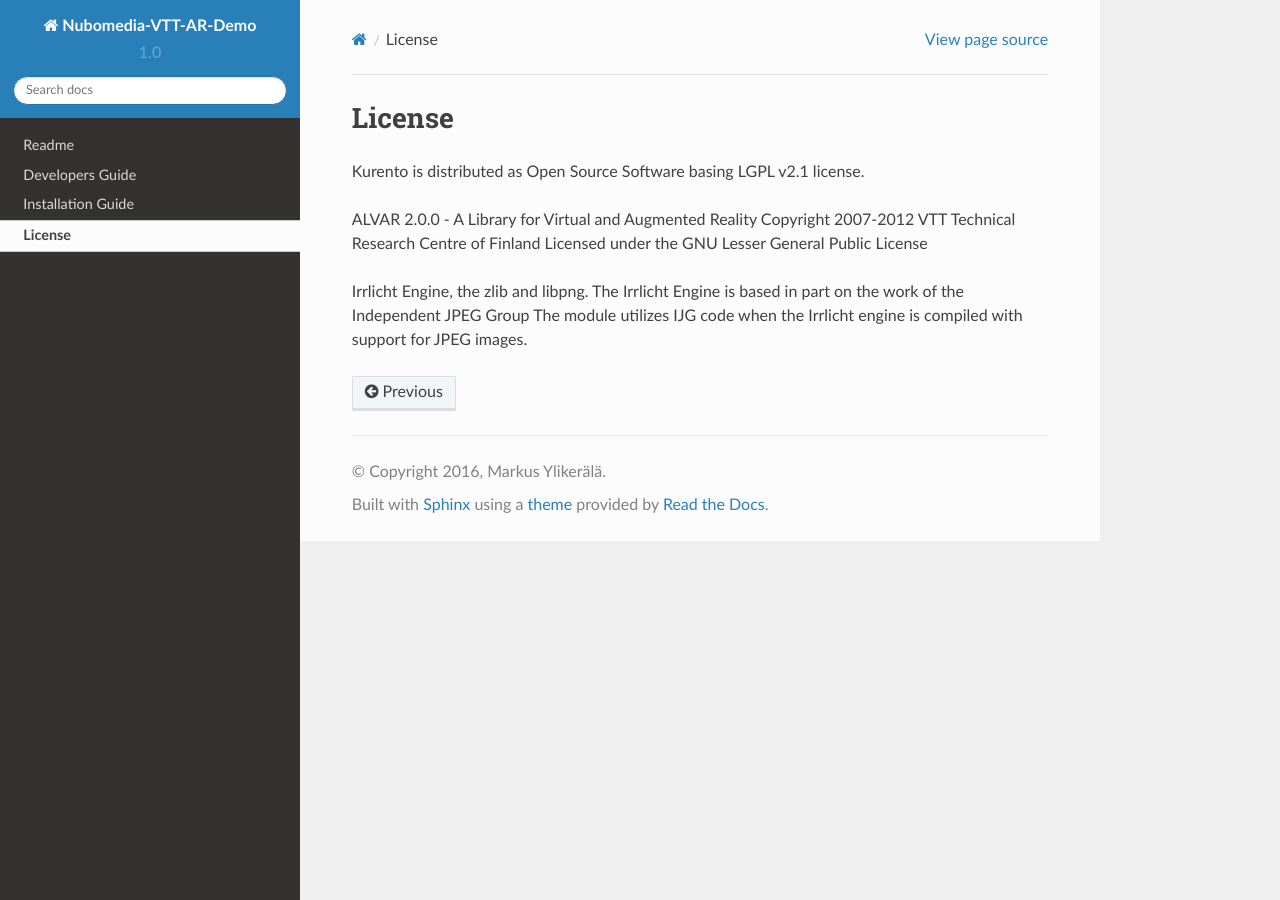
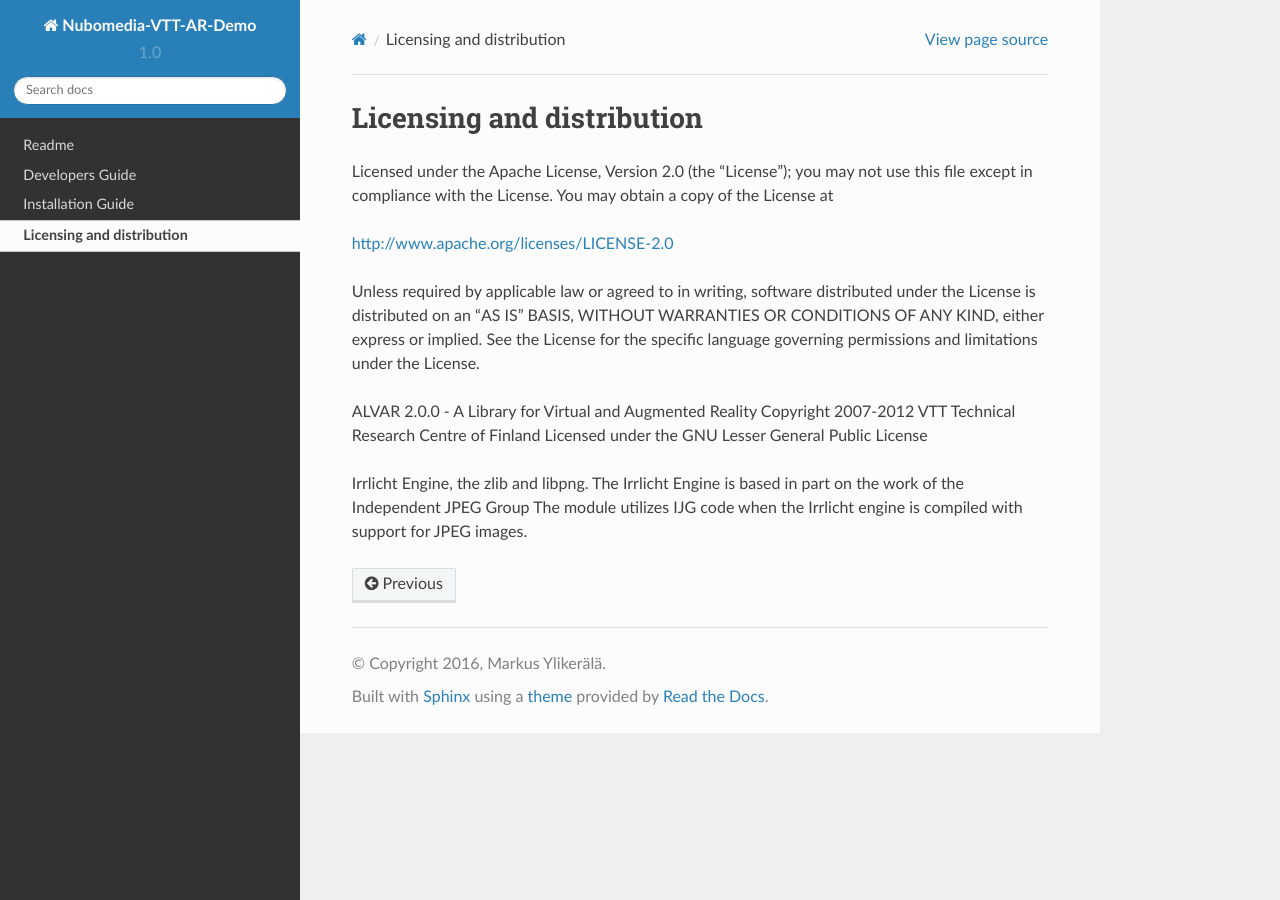
Before and after one commit to nubomedia-vtt/Doc-Nubomedia-VTT-AR-Demo, a Sphinx documentation site: the page built from docs/source/License.rst, in a window 1280 px wide. Built offline with Sphinx 7.4.7 and the Read the Docs theme 2.0.0, drawn with Linux system fonts in a browser that asks for light colours; pages that are not in the unit, such as notebooks, are missing from menus.

Commit message:
Polishing

```diff
--- a/docs/source/License.rst
+++ b/docs/source/License.rst
@@ -1,15 +1,16 @@
 .. _license:
 
-*******
-License
-*******
 
-Kurento is distributed as Open Source Software basing LGPL v2.1 license.
+**************************
+Licensing and distribution
+**************************
 
-ALVAR 2.0.0 - A Library for Virtual and Augmented Reality Copyright
-2007-2012 VTT Technical Research Centre of Finland Licensed under the
-GNU Lesser General Public License
+Licensed under the Apache License, Version 2.0 (the "License"); you may not use this file except in compliance with the License. You may obtain a copy of the License at
 
-Irrlicht Engine, the zlib and libpng. The Irrlicht Engine is based in
-part on the work of the Independent JPEG Group The module utilizes IJG
-code when the Irrlicht engine is compiled with support for JPEG images.
+http://www.apache.org/licenses/LICENSE-2.0
+
+Unless required by applicable law or agreed to in writing, software distributed under the License is distributed on an "AS IS" BASIS, WITHOUT WARRANTIES OR CONDITIONS OF ANY KIND, either express or implied. See the License for the specific language governing permissions and limitations under the License.
+
+ALVAR 2.0.0 - A Library for Virtual and Augmented Reality Copyright 2007-2012 VTT Technical Research Centre of Finland Licensed under the GNU Lesser General Public License
+
+Irrlicht Engine, the zlib and libpng. The Irrlicht Engine is based in part on the work of the Independent JPEG Group The module utilizes IJG code when the Irrlicht engine is compiled with support for JPEG images.
--- a/docs/source/README.rst
+++ b/docs/source/README.rst
@@ -17,8 +17,7 @@ Some material that can be utilized is given at the end.
 **Artifacts**
 
 Maven Central:
-http://repo1.maven.org/maven2/fi/vtt/nubomedia/arfilter/
-http://repo1.maven.org/maven2/fi/vtt/nubomedia/kurento/arfilterdemo/
+http://repo1.maven.org/maven2/fi/vtt/nubomedia/armodule/arfilterdemo/
 
 Npm:
 https://www.npmjs.com/package/fi-vtt-nubomedia-kurento-module-armarkerdetector
```
Also changed, not shown: 9 other files.
